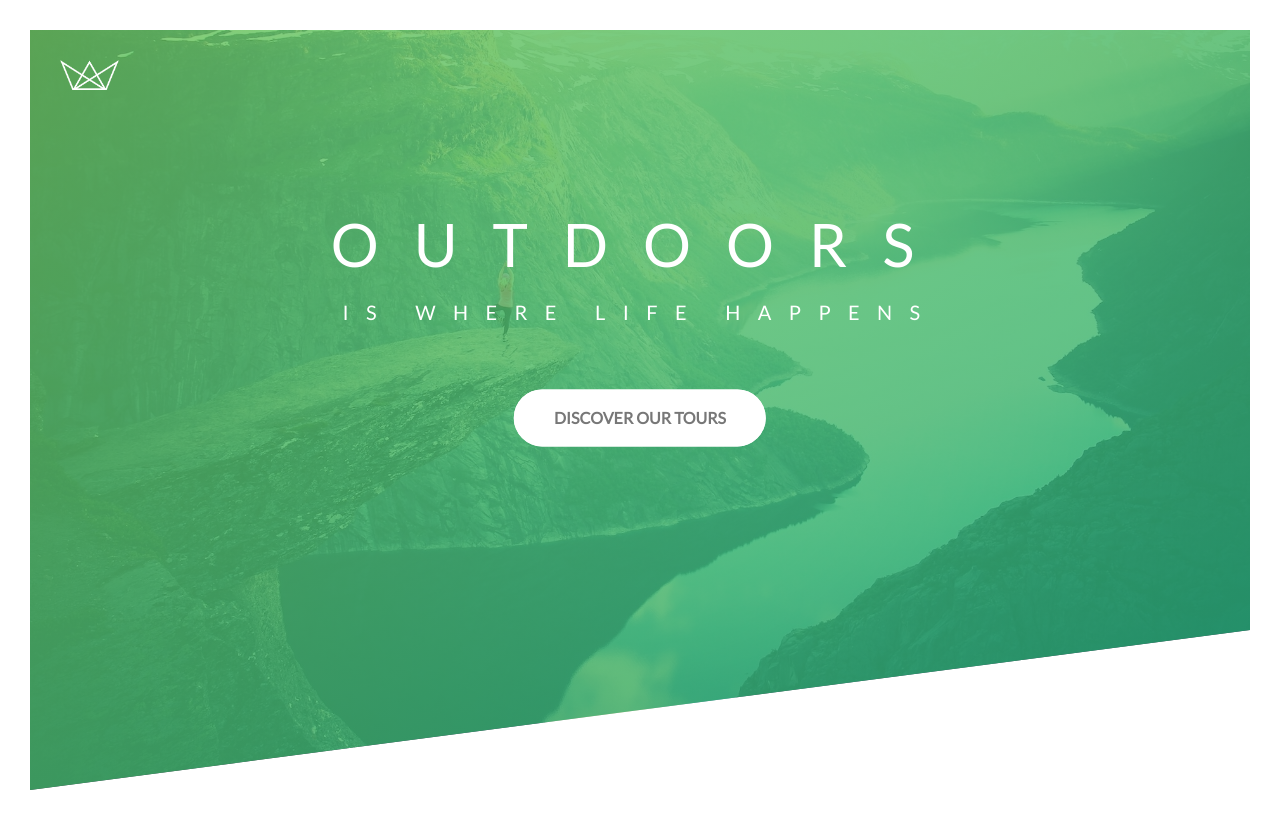
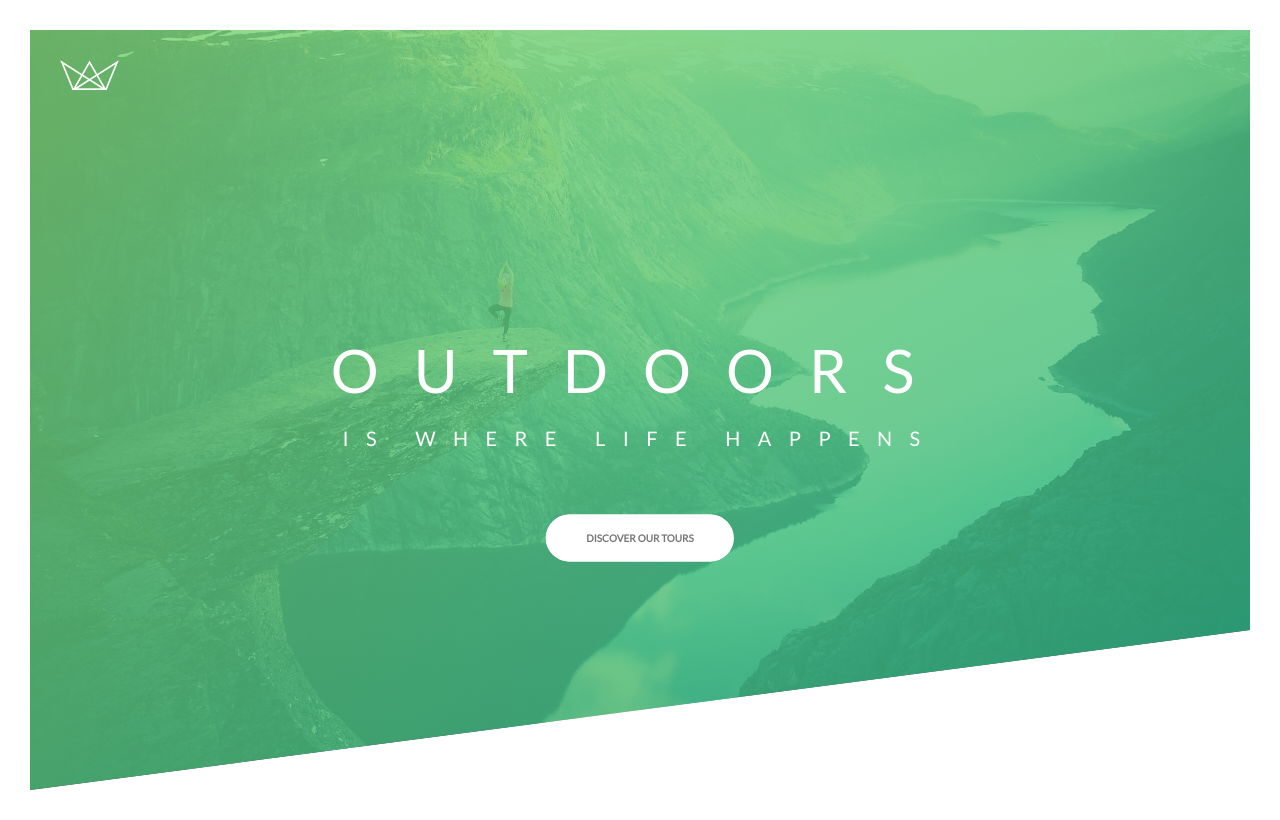
Before and after one commit to PayalBhandwalkar/NatoursWebite, a website: page index.html in a window 1280 px wide. Drawn offline with Linux system fonts and the light colour scheme.

Commit message:
section1

```diff
--- /dev/null
+++ b/sass/main.scss
@@ -0,0 +1,198 @@
+/*
+colors
+
+light green: #7ed56f
+medium green: #55c57a
+dark green: #28b485
+
+*/
+
+$color-primary:  #55c57a;
+$color-primary-light:  #7ed56f;
+$color-primary-dark: #28b485;
+$color-white:#fff;
+$color-grey-dark: #777;
+
+
+*,
+*::after,
+*::before{
+    margin: 0;
+    padding: 0;
+    box-sizing: inherit;
+}
+html{
+    font-size: 62.5%;
+}
+
+body{
+    font-family: "Lato",sans-serif;
+    font-weight: 400;
+    /*font-size: 16px;*/
+    line-height: 1.7;
+    color: $color-grey-dark;
+    padding: 3rem;
+    box-sizing: border-box;
+}
+.header{
+    height: 95vh;
+    background-image: linear-gradient(to right bottom ,
+     rgba($color-primary-light, 0.8),
+      rgba($color-primary-dark, 0.8)) ,
+       url(../img/hero.jpg);
+    background-size: cover;
+    background-position: top;
+
+
+    clip-path: polygon(0 0, 100% 0, 100% 75vh, 0 100%);
+
+}
+.logo-box{
+position:absolute;
+top: 6rem;
+left: 6rem;
+
+}
+.logo{
+   height: 3rem;
+}
+ /*.logo:hover{
+    animation-name: moveInLeft;
+    animation-duration: 2s;
+    animation-timing-function: ease-out;
+
+ }*/
+
+.text-box{
+    position: absolute;
+    top: 55%;
+    left: 50%;
+    transform: translate(-50%, -50%);
+    text-align: center;
+}
+.heading-primary{
+   color:$color-white;
+   text-transform: uppercase;
+
+   backface-visibility: hidden;
+   margin-bottom: 6rem;
+}
+.heading-primary-main{
+    display: block;
+    font-size: 6rem;
+    font-weight: 400;
+    letter-spacing: 3.5rem;
+
+    animation-name: moveInLeft;
+    animation-duration: 3s;
+    animation-delay: 1s;
+    animation-iteration-count: 1;
+    animation-timing-function: ease-out;
+
+}
+.heading-primary-sub{
+   display: block;
+   font-size: 20px;
+   font-weight: 400;
+   letter-spacing: 17.4px;
+   animation-name: moveInRight;
+    animation-duration: 3s;
+    animation-delay: 1s;
+    animation-timing-function: ease-out;
+
+}
+
+@keyframes moveInLeft {
+    0%{
+      opacity: 0;
+      transform: translateX(-10rem);
+    }
+
+   80%{
+      transform: translateX(1rem);
+   }
+
+    100%{
+    opacity: 1;
+    transform: translate(0);
+    }
+}
+@keyframes moveInRight {
+    0%{
+      opacity: 0;
+      transform: translateX(+10rem) rotate(-50deg);
+    }
+    60%{
+        transform:rotate(180deg);
+    }
+
+
+   80%{
+      transform: translateX(-1rem);
+   }
+
+    100%{
+    opacity: 1;
+    transform: translate(0);
+    }
+
+}
+@keyframes moveInBottom {
+    0%{
+      opacity: 0;
+      transform: translateY(3rem);
+    }
+
+    100%{
+    opacity: 1;
+    transform: translate(0);
+    }
+
+}
+.btn:link,
+.btn:visited{
+    font-weight: 700;
+  text-transform: uppercase;
+  text-decoration: none;
+  padding: 1.5rem 4rem;
+  border-radius: 10rem;
+  display: inline-block;
+  transition: all .5s;
+  position: relative;
+}
+.btn:hover{
+    transform: translateY(-4px);
+    box-shadow: 0 10px 20px rgba(0,0,0,.2);
+}
+.btn:active{
+    transform: translateY(-1px);
+    box-shadow: 0 5px 10px rgba(0,0,0,.2);
+}
+.btn-white{
+    background-color: $color-white;
+    color: $color-grey-dark;
+}
+.btn::after{
+    content: "";
+    display: inline-block;
+    height: 100%;
+    width: 100%;
+    border-radius: 10rem;
+    position: absolute;
+    top: 0;
+    left: 0;
+    z-index: -1;
+    transition: all 0.4s;
+}
+.btn-white::after{
+    background-color: $color-white;
+}
+.btn:hover::after{
+    transform: scaleX(1.4) scaleY(1.6);
+    opacity: 0;
+
+}
+.btn-animated{
+    animation: moveInBottom 0.5s ease-out .75;
+    animation-fill-mode: backwards;
+}
```
Also changed, not shown: package.json (added, +27 -0 lines), css/style.css, 1 other file.
